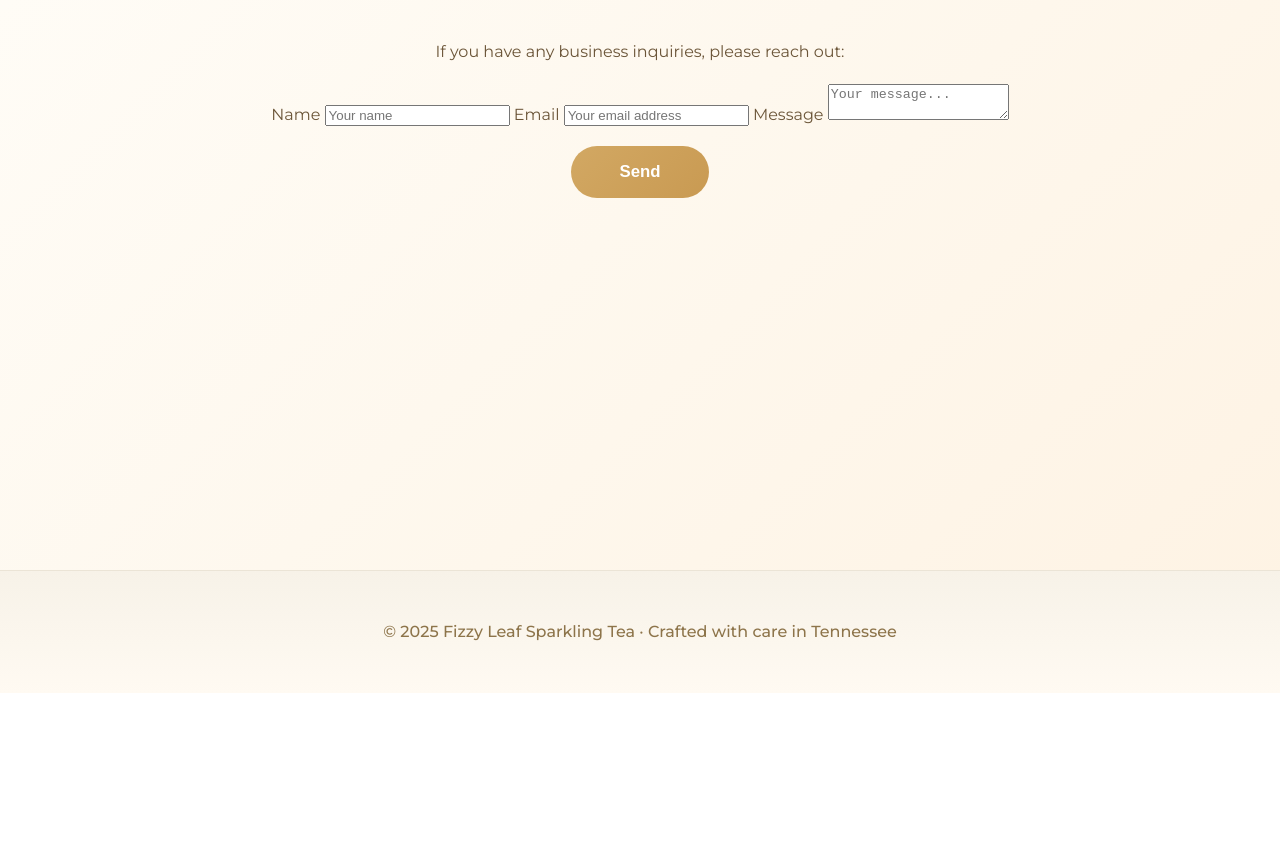
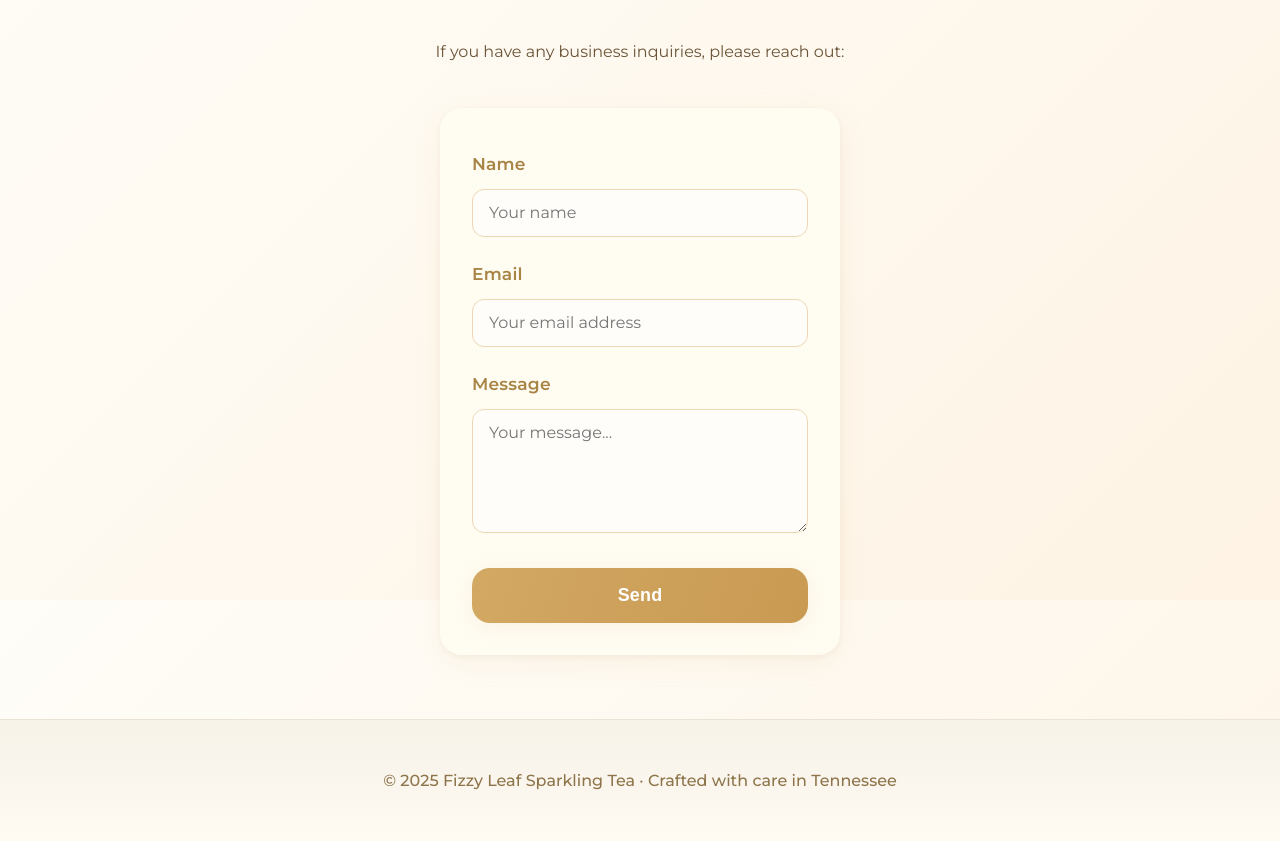
Before and after one commit to milfordcwm/Fizzy-leaf, a plain HTML site: page index.html in a window 1280 px wide. Shown: the part 4200-5041 px from the top of the page. Before the commit the page ends 4893 px from the top, so only its background shows below. Drawn offline with nearby package versions, Linux system fonts and the light colour scheme.

Commit message:
Beautify contact section with new styles and layout
Enhanced the styling and structure of the contact section to improve user experience and aesthetics.

```diff
--- a/index.html
+++ b/index.html
@@ -165,6 +165,76 @@
             border-top: 1px solid rgba(122, 99, 59, 0.15);
             font-weight: 500;
         }
+
+        /* --- Enhanced Contact Section Styling --- */
+        .contact-card {
+            background: rgba(255, 252, 242, 0.95);
+            border-radius: 22px;
+            box-shadow: 0 8px 28px rgba(210, 168, 99, 0.10), 0 2px 6px rgba(170, 132, 69, 0.07);
+            max-width: 400px;
+            margin: 2.5rem auto 0;
+            padding: 2.5rem 2rem 2rem 2rem;
+            text-align: left;
+        }
+        .contact-card form {
+            display: flex;
+            flex-direction: column;
+            gap: 1.3rem;
+        }
+        .form-row label {
+            display: block;
+            font-weight: 600;
+            margin-bottom: 0.5em;
+            color: #a88445;
+            font-size: 1.07rem;
+            letter-spacing: 0.01em;
+        }
+        .form-row input,
+        .form-row textarea {
+            width: 100%;
+            padding: 0.85em 1em;
+            border-radius: 12px;
+            border: 1.5px solid #ecd7b2;
+            background: #fffdfa;
+            font-family: inherit;
+            font-size: 1rem;
+            color: #83693e;
+            transition: border 0.2s, box-shadow 0.2s;
+            outline: none;
+            box-sizing: border-box;
+            resize: vertical;
+        }
+        .form-row input:focus,
+        .form-row textarea:focus {
+            border-color: #d2a863;
+            box-shadow: 0 0 0 1.5px #d2a86322, 0 2px 10px rgba(210, 168, 99, 0.07);
+            background: #fffbf5;
+        }
+        .fancy-btn {
+            background: linear-gradient(107deg, #d2a863 0%, #c99a52 100%);
+            border: none;
+            border-radius: 18px;
+            color: #fff;
+            padding: 0.95em 2.5em;
+            font-size: 1.12rem;
+            font-weight: 700;
+            cursor: pointer;
+            margin-top: 0.2em;
+            box-shadow: 0 4px 18px rgba(210, 168, 99, 0.13);
+            transition: background 0.23s, transform 0.18s, box-shadow 0.23s;
+            letter-spacing: 0.01em;
+        }
+        .fancy-btn:hover,
+        .fancy-btn:focus {
+            background: linear-gradient(107deg, #c99a52 0%, #d2a863 100%);
+            transform: translateY(-2px) scale(1.03);
+            box-shadow: 0 8px 32px rgba(210,168,99, 0.18);
+        }
+        @media (max-width: 500px) {
+            .contact-card {
+                padding: 1.5rem 0.6rem 1.1rem 0.6rem;
+            }
+        }
     </style>
 </head>
 
@@ -260,18 +330,27 @@
         </div>
     </section>
 
+    <!-- ✨ Beautified Contact Section -->
     <section id="contact" class="contact">
         <h2>Contact</h2>
         <p>If you have any business inquiries, please reach out:</p>
-        <form action="https://submit-form.com/vwsJT57aO">
+        <div class="contact-card">
+            <form action="https://submit-form.com/vwsJT57aO" autocomplete="on">
+                <div class="form-row">
                     <label for="name">Name</label>
                     <input type="text" id="name" name="name" placeholder="Your name" required />
+                </div>
+                <div class="form-row">
                     <label for="email">Email</label>
                     <input type="email" id="email" name="email" placeholder="Your email address" required />
+                </div>
+                <div class="form-row">
                     <label for="message">Message</label>
-            <textarea id="message" name="message" placeholder="Your message..." required></textarea>
-            <button type="submit">Send</button>
+                    <textarea id="message" name="message" rows="5" placeholder="Your message..." required></textarea>
+                </div>
+                <button type="submit" class="fancy-btn">Send</button>
             </form>
+        </div>
     </section>
 
     <footer>
```
Lines whose indentation alone changed are shown as unchanged.
